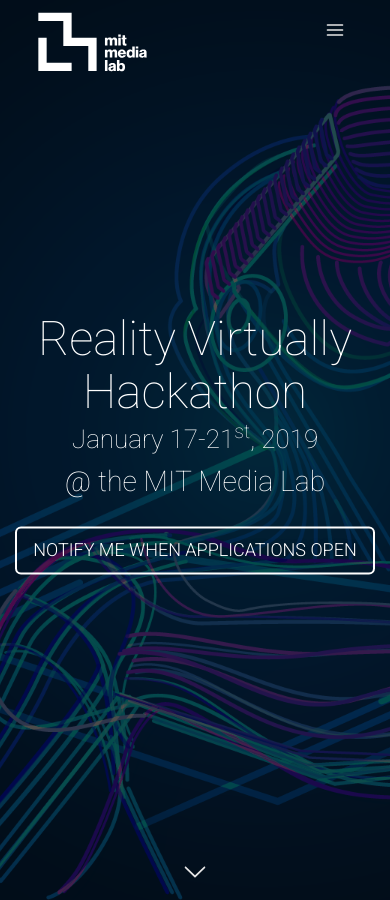
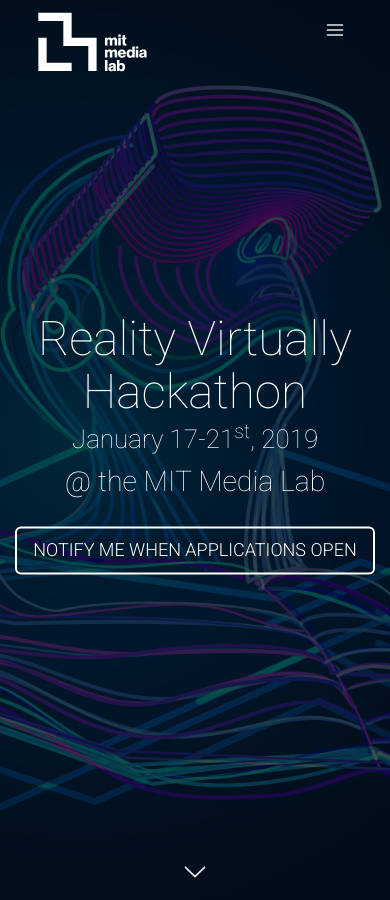
Before and after one commit to GDEED/RV_Root, a Jekyll site: the page built from index.html, in a window 390 px wide and 900 px high. Built offline with Jekyll 4.4.1, drawn with Linux system fonts in a browser that asks for light colours; nearby versions of some CDN libraries; comment, search, counter and statistics services are not loaded.

Commit message:
realign the background image

```diff
--- a/_includes/navigation.html
+++ b/_includes/navigation.html
@@ -48,7 +48,7 @@
     @media screen and (max-width:768px)
     {
         #top-section-hero{
-            background-position-x:33%!important;
+            background-position-x:52%!important;
         }
     }
 
```
